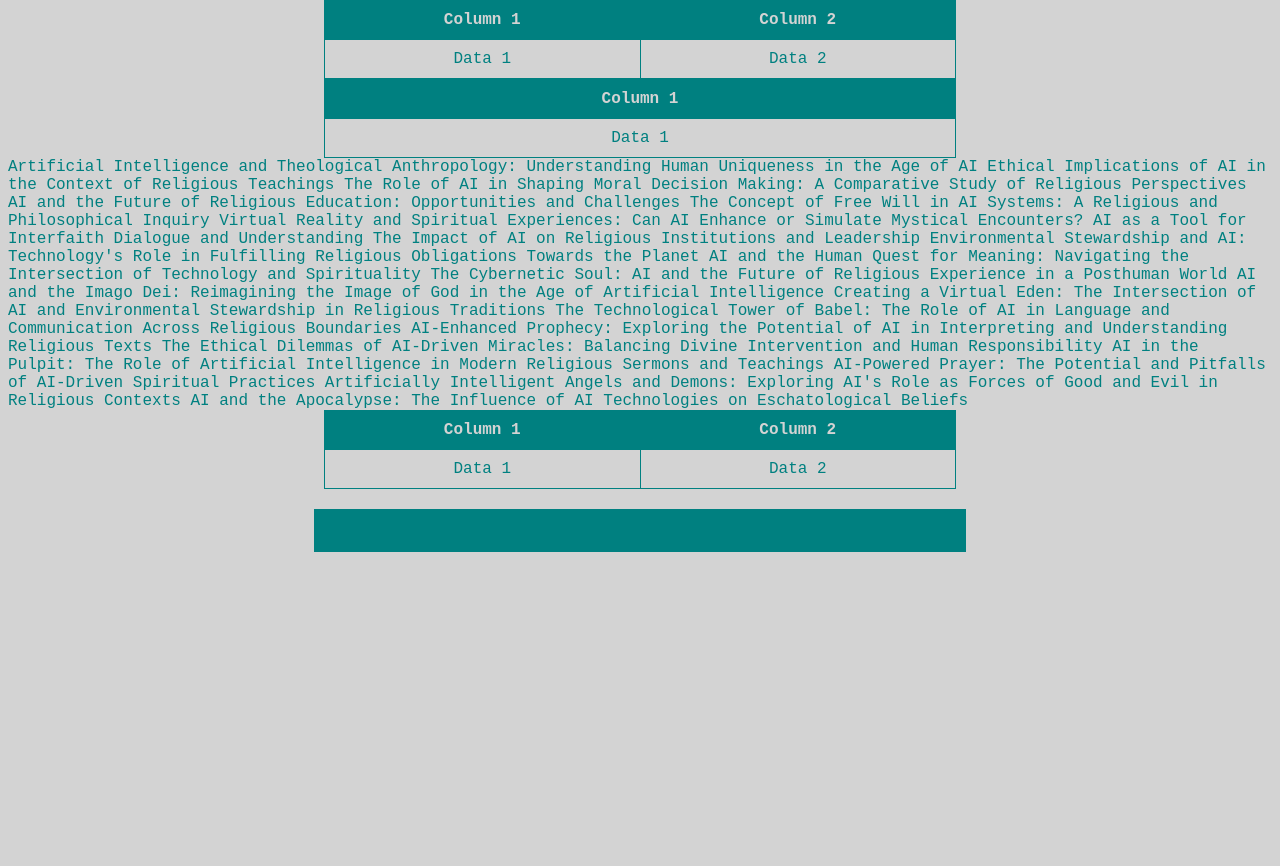
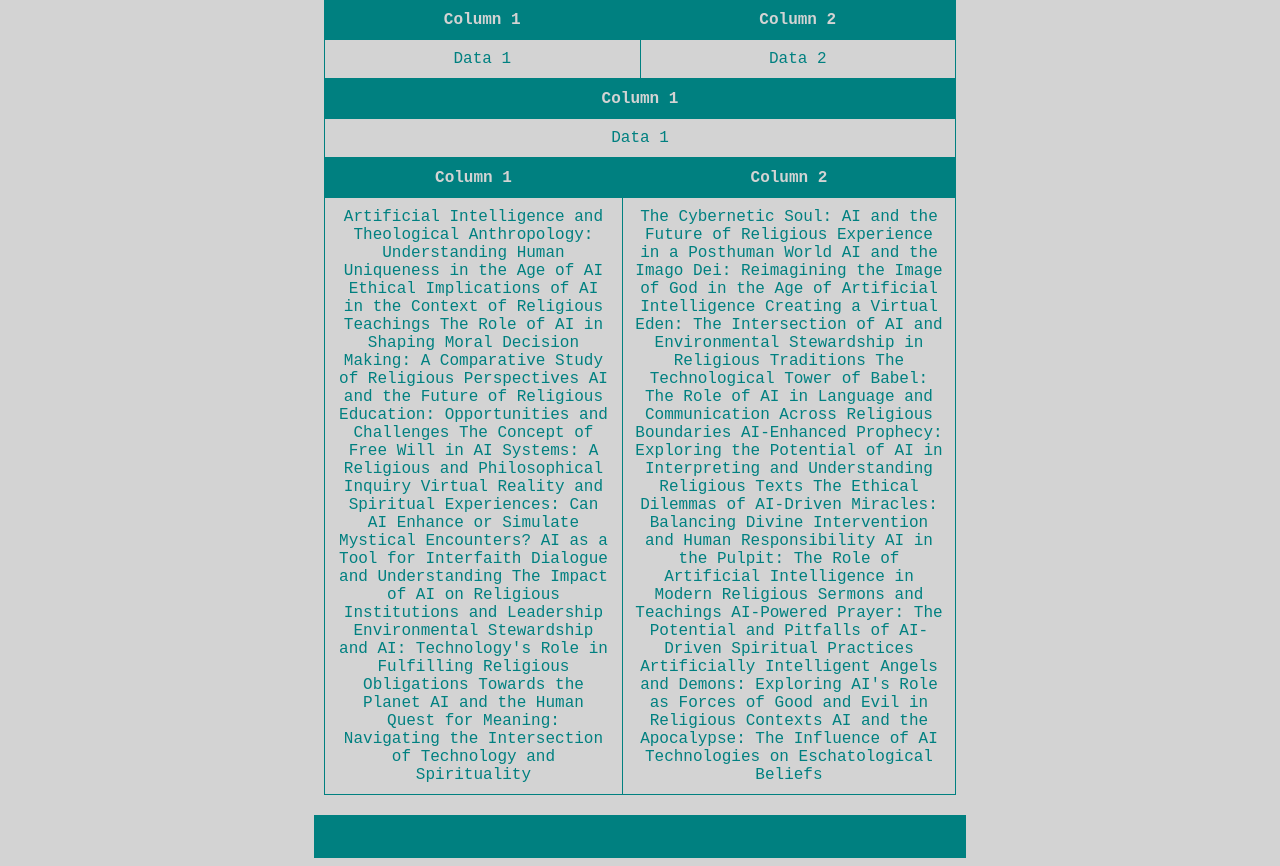
Before and after one commit to tinfield19/tinfield19.github.io, a plain HTML site: page index.html in a window 1280 px wide. Shown: the part 80-946 px from the top of the page. Before the commit the page ends 800 px from the top, so only its background shows below. Drawn offline with Linux system fonts and the light colour scheme.

Commit message:
Update index.html

```diff
--- a/index.html
+++ b/index.html
@@ -64,6 +64,11 @@
     <!-- Third table with two columns -->
     <table>
         <tr>
+            <th>Column 1</th>
+            <th>Column 2</th>
+        </tr>
+        <tr>
+            <td>
             Artificial Intelligence and Theological Anthropology: Understanding Human Uniqueness in the Age of AI
             Ethical Implications of AI in the Context of Religious Teachings
             The Role of AI in Shaping Moral Decision Making: A Comparative Study of Religious Perspectives
@@ -74,10 +79,9 @@ AI as a Tool for Interfaith Dialogue and Understanding
             The Impact of AI on Religious Institutions and Leadership
             Environmental Stewardship and AI: Technology's Role in Fulfilling Religious Obligations Towards the Planet
             AI and the Human Quest for Meaning: Navigating the Intersection of Technology and Spirituality
-            <th>Column 1</th>
-            <th>Column 2</th>
-        </tr>
-        <tr>
+            </td>
+
+            <td>
             The Cybernetic Soul: AI and the Future of Religious Experience in a Posthuman World
             AI and the Imago Dei: Reimagining the Image of God in the Age of Artificial Intelligence
             Creating a Virtual Eden: The Intersection of AI and Environmental Stewardship in Religious Traditions
@@ -88,9 +92,7 @@ AI in the Pulpit: The Role of Artificial Intelligence in Modern Religious Sermon
             AI-Powered Prayer: The Potential and Pitfalls of AI-Driven Spiritual Practices
             Artificially Intelligent Angels and Demons: Exploring AI's Role as Forces of Good and Evil in Religious Contexts
             AI and the Apocalypse: The Influence of AI Technologies on Eschatological Beliefs
-
-            <td>Data 1</td>
-            <td>Data 2</td>
+            </td>
         </tr>
     </table>
 
```
Lines whose indentation alone changed are shown as unchanged.
